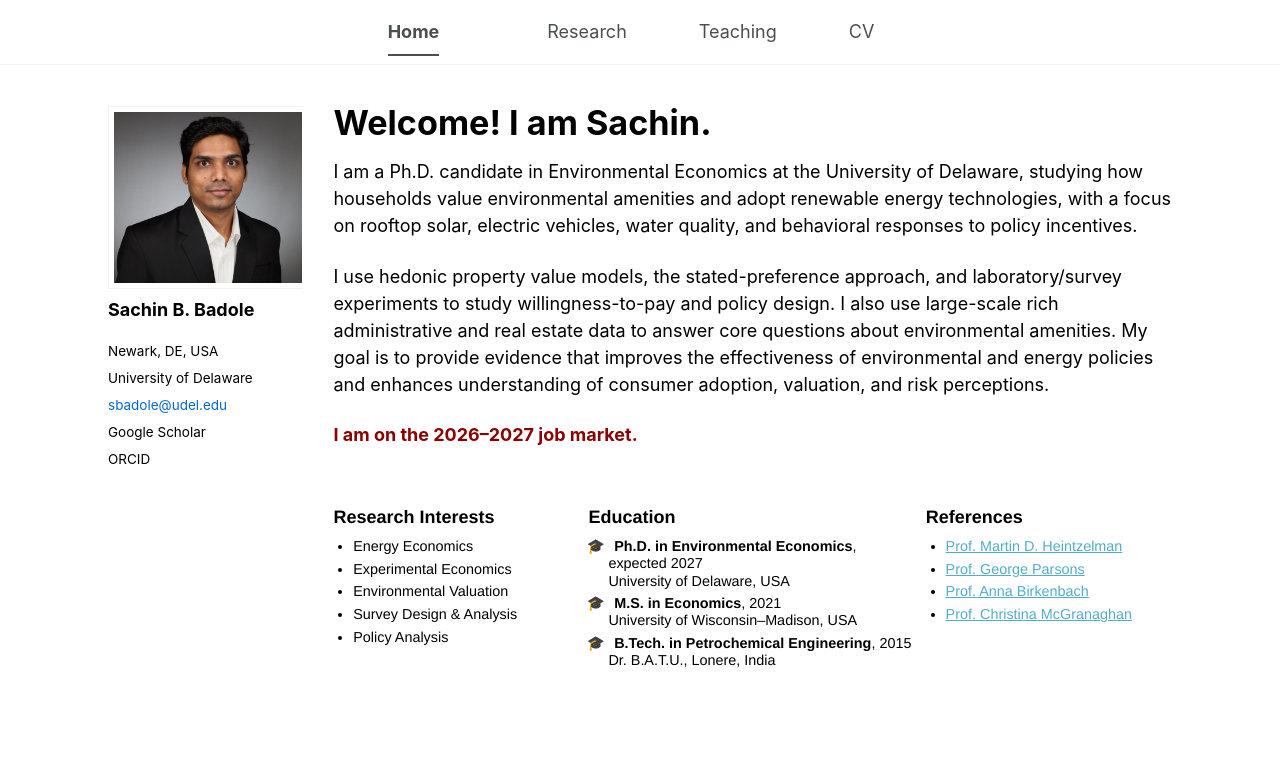
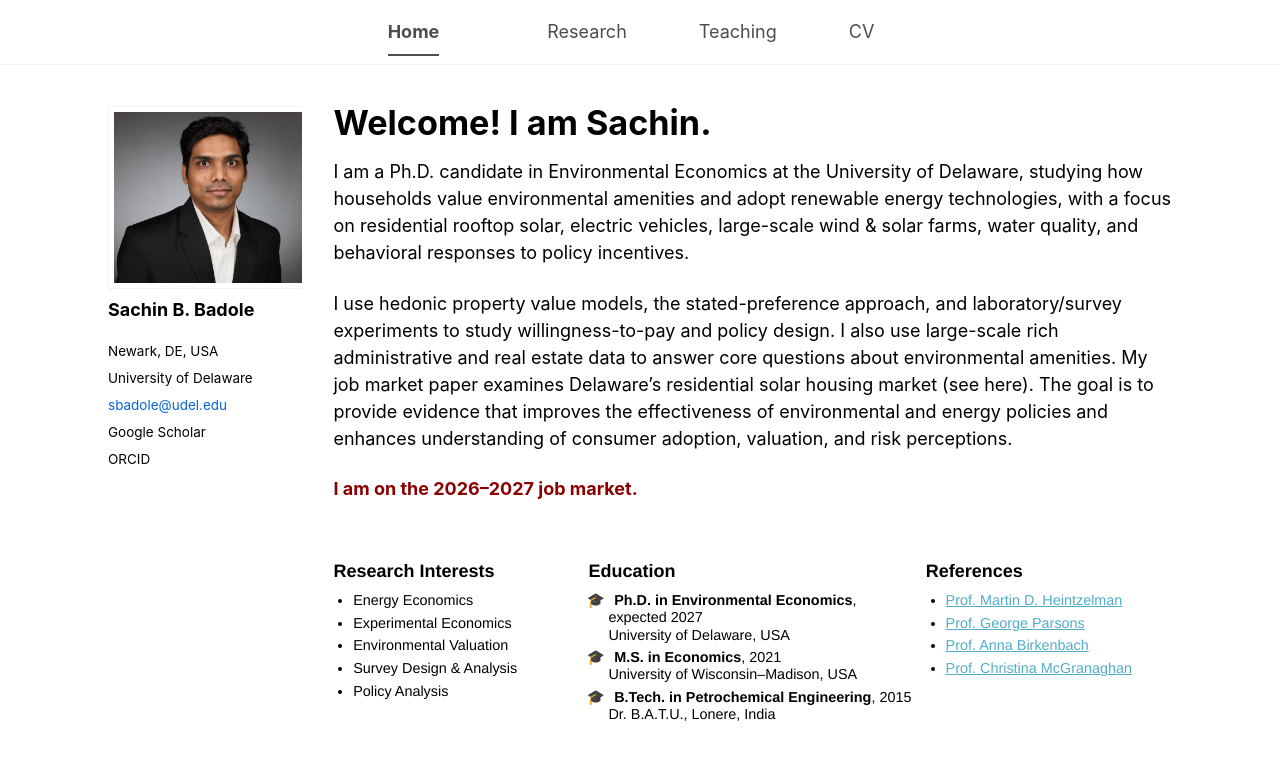
Before and after one commit to sachin-b-badole/sachin-b-badole.github.io, a Jekyll site: the page built from _pages/about.md, in a window 1280 px wide and 927 px high. Shown: the top 760 px of the window. Built offline with Jekyll 4.4.1, drawn with Linux system fonts in a browser that asks for light colours.

Commit message:
Update about.md

```diff
--- a/_pages/about.md
+++ b/_pages/about.md
@@ -9,9 +9,9 @@ redirect_from:
   - /about.html
 ---
 
-I am a Ph.D. candidate in Environmental Economics at the University of Delaware, studying how households value environmental amenities and adopt renewable energy technologies, with a focus on rooftop solar, electric vehicles, water quality, and behavioral responses to policy incentives.
+I am a Ph.D. candidate in Environmental Economics at the University of Delaware, studying how households value environmental amenities and adopt renewable energy technologies, with a focus on residential rooftop solar, electric vehicles, large-scale wind & solar farms, water quality, and behavioral responses to policy incentives.
 
-I use hedonic property value models, the stated-preference approach, and laboratory/survey experiments to study willingness-to-pay and policy design. I also use large-scale rich administrative and real estate data to answer core questions about environmental amenities. My goal is to provide evidence that improves the effectiveness of environmental and energy policies and enhances understanding of consumer adoption, valuation, and risk perceptions.
+I use hedonic property value models, the stated-preference approach, and laboratory/survey experiments to study willingness-to-pay and policy design. I also use large-scale rich administrative and real estate data to answer core questions about environmental amenities. My job market paper examines Delaware’s residential solar housing market (see here). The goal is to provide evidence that improves the effectiveness of environmental and energy policies and enhances understanding of consumer adoption, valuation, and risk perceptions.
 
 <span style="color:darkred; font-weight:bold;">I am on the 2026–2027 job market.</span>
 
```
